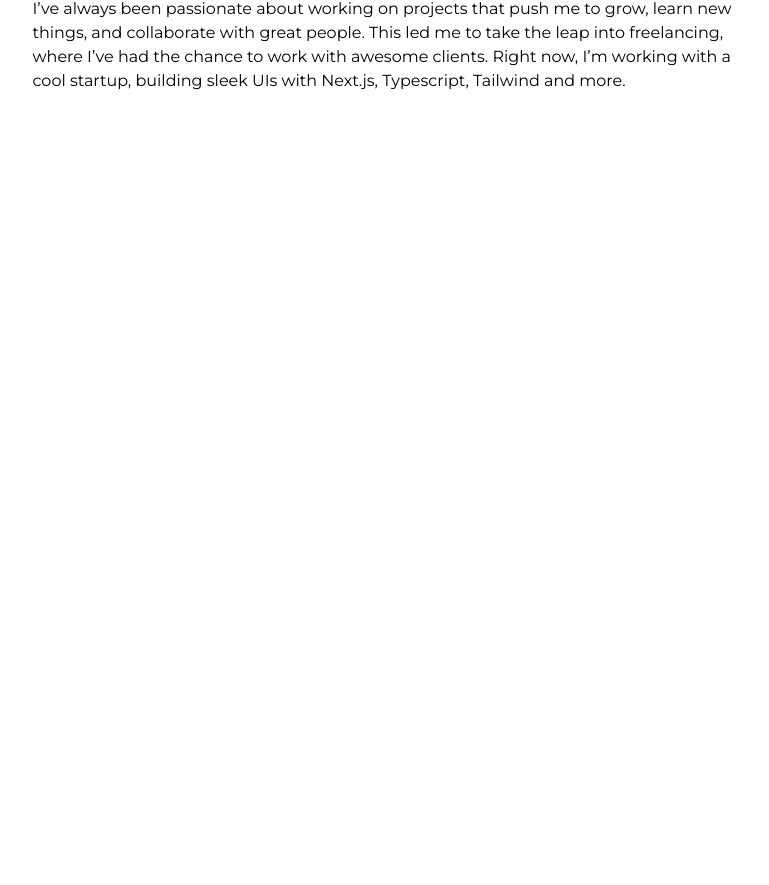
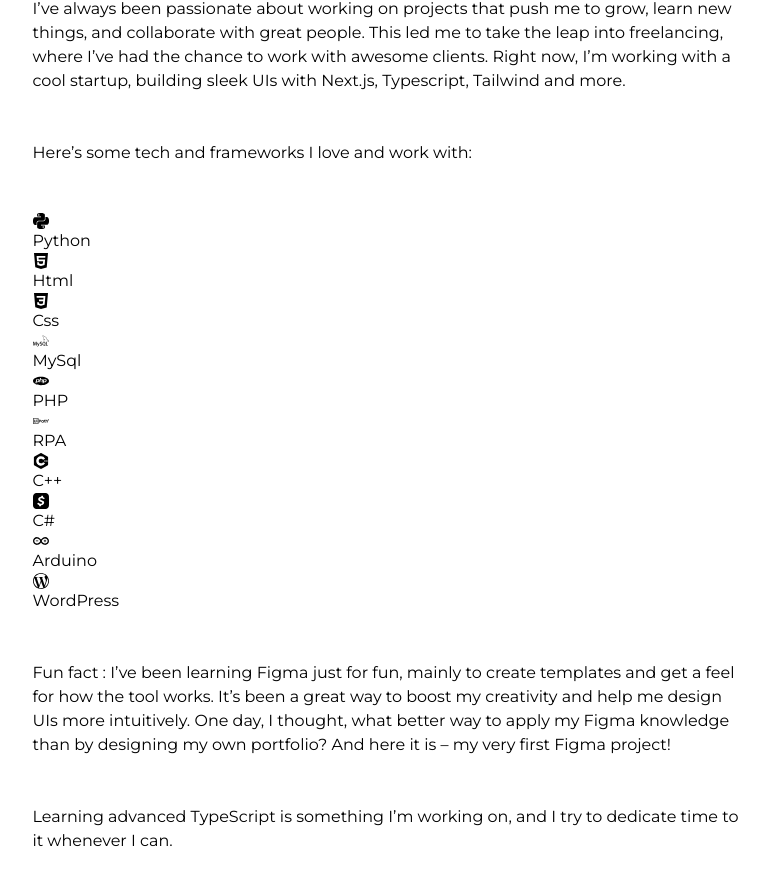
Before and after one commit to ardszsantos/pouloPort, a React (Vite) app: page / in a window 1280 px wide. Shown: the part 1117-2002 px from the top of the page, without its empty margins (249-1018 px from the left). Before the commit the page ends 1306 px from the top, so only its background shows below. Built offline with nearby package versions, Linux system fonts and the light colour scheme.

Commit message:
added badges

```diff
--- a/src/pages/journey.tsx
+++ b/src/pages/journey.tsx
@@ -1,4 +1,6 @@
 import React, { useState } from "react";
+import { TechBadge } from "../components/techBadge";
+import { SiArduino, SiCashapp, SiCplusplus, SiCss3, SiHtml5, SiMysql, SiPhp, SiPython, SiUipath, SiWordpress } from "react-icons/si";
 
 
 
@@ -13,6 +15,26 @@ export const JourneyPage: React.FC = () => {
             I don't dive into the back-end too often, but in case you're wondering, I know Node.js, Express & MongoDB. Just a peek behind the curtain!
             </p>
             <p>I’ve always been passionate about working on projects that push me to grow, learn new things, and collaborate with great people. This led me to take the leap into freelancing, where I’ve had the chance to work with awesome clients. Right now, I’m working with a cool startup, building sleek UIs with Next.js, Typescript, Tailwind and more.            </p>
+            <p className="lastP">Here’s some tech and frameworks I love and work with:</p>
+
+            <div className="techContainer">
+                <TechBadge tech="Python" icon={SiPython}/>
+                <TechBadge tech="Html" icon={SiHtml5}/>
+                <TechBadge tech="Css" icon={SiCss3}/>
+                <TechBadge tech="MySql" icon={SiMysql}/>
+                <TechBadge tech="PHP" icon={SiPhp}/>
+                <TechBadge tech="RPA" icon={SiUipath}/>
+                <TechBadge tech="C++" icon={SiCplusplus}/>
+                <TechBadge tech="C#" icon={SiCashapp}/>
+                <TechBadge tech="Arduino" icon={SiArduino}/>
+                <TechBadge tech="WordPress" icon={SiWordpress}/>
+            </div>
+
+            <p>
+            Fun fact : I’ve been learning Figma just for fun, mainly to create templates and get a feel for how the tool works. It’s been a great way to boost my creativity and help me design UIs more intuitively. One day, I thought, what better way to apply my Figma knowledge than by designing my own portfolio? And here it is – my very first Figma project!
+            </p>
+            <p>Learning advanced TypeScript is something I’m working on, and I try to dedicate time to it whenever I can.
+            </p>
         </section>
     );
 };
```
